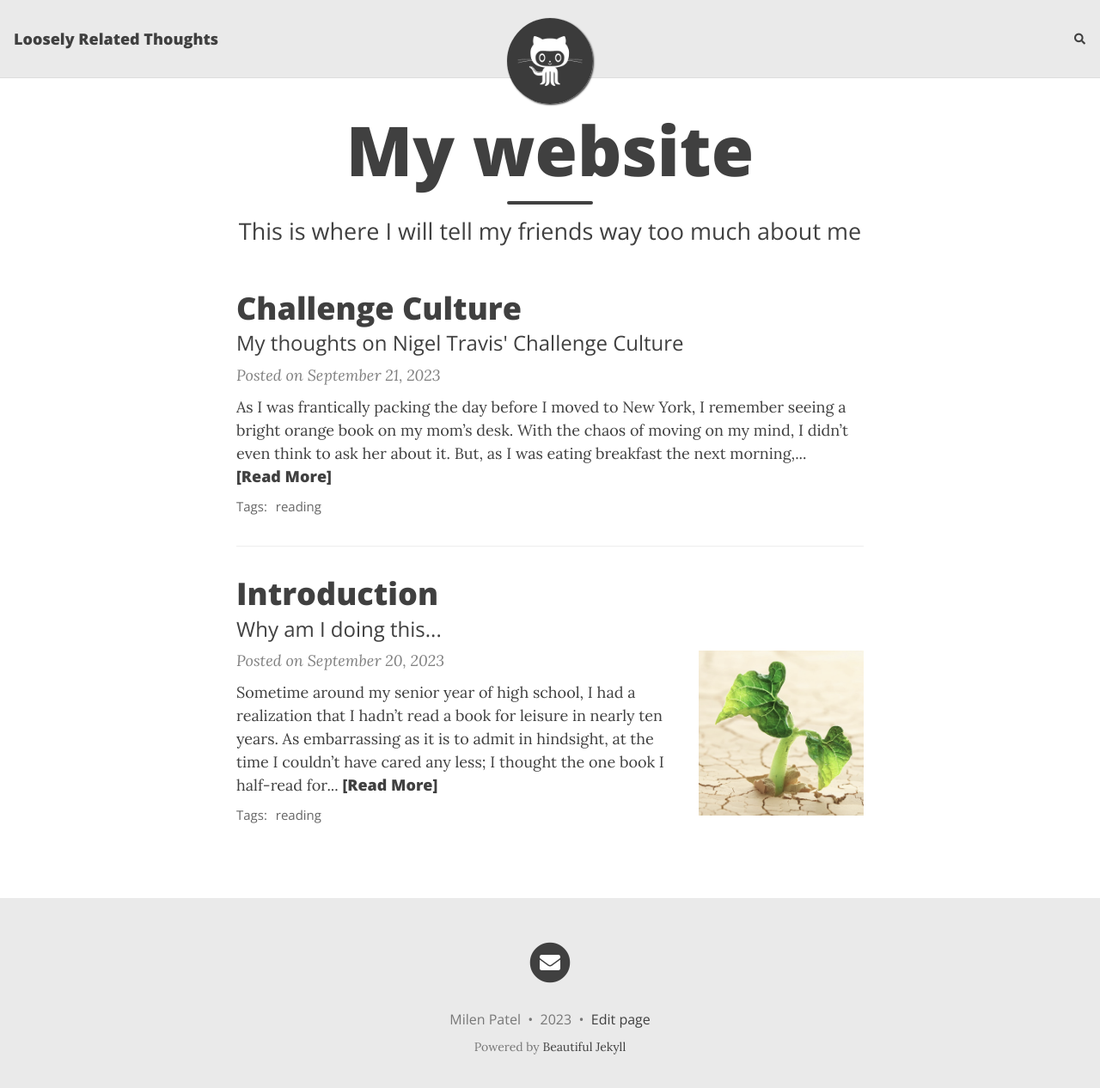
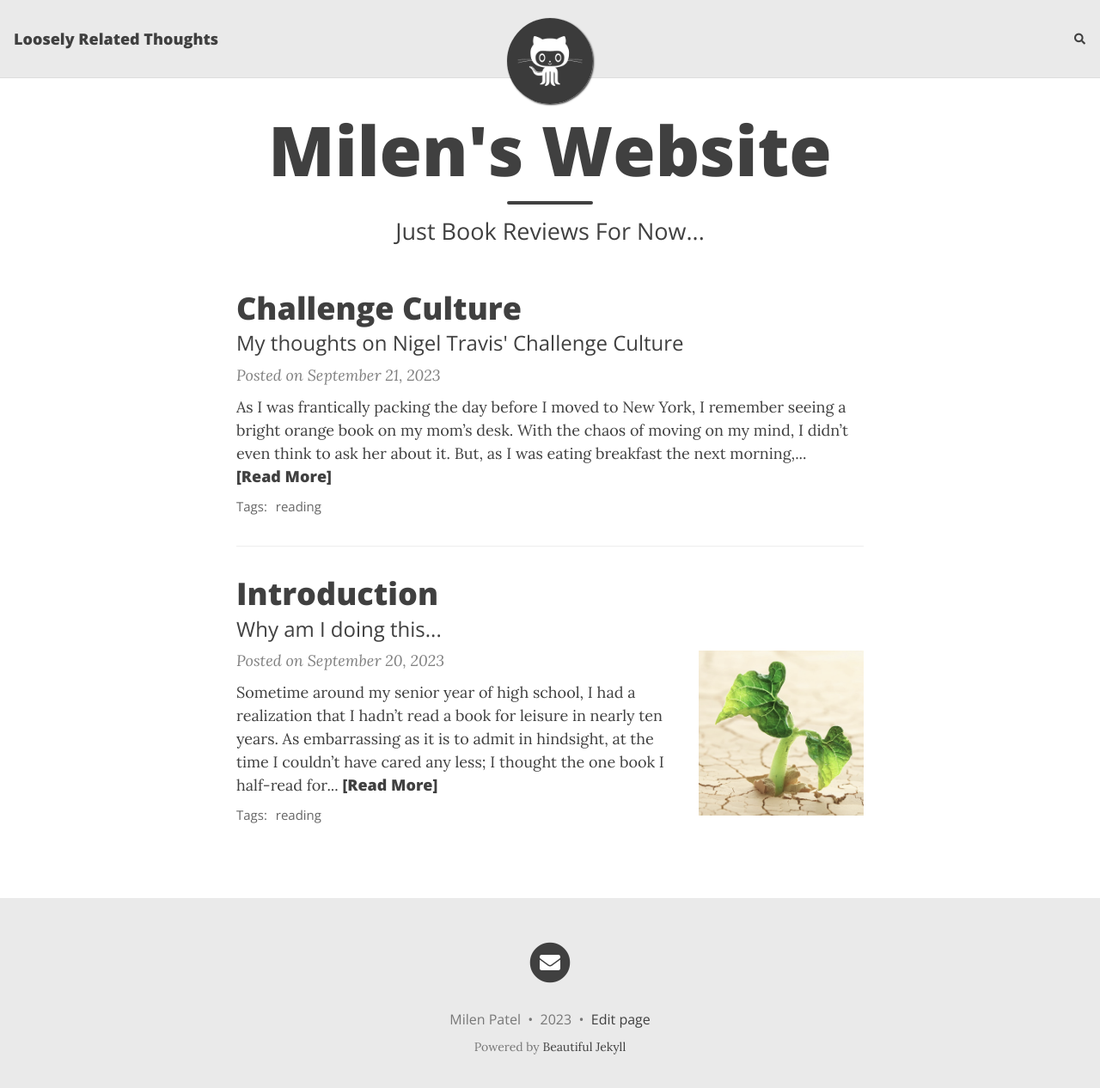
Before and after one commit to milen-patel/milen-patel.github.io, a Jekyll site: the page built from index.html, in a window 1280 px wide and 1279 px high. Shown: the top 1266 px of the window at 86% size. Built offline with Jekyll 4.4.1, drawn with Linux system fonts in a browser that asks for light colours; nearby versions of some CDN libraries; the list of posts is cut into pages by our own code; comment, search, counter and statistics services are not loaded.

Commit message:
Fix Index

```diff
--- a/index.html
+++ b/index.html
@@ -1,5 +1,5 @@
 ---
 layout: home
-title: My website
-subtitle: This is where I will tell my friends way too much about me
+title: Milen's Website
+subtitle: Just Book Reviews For Now...
 ---
```
